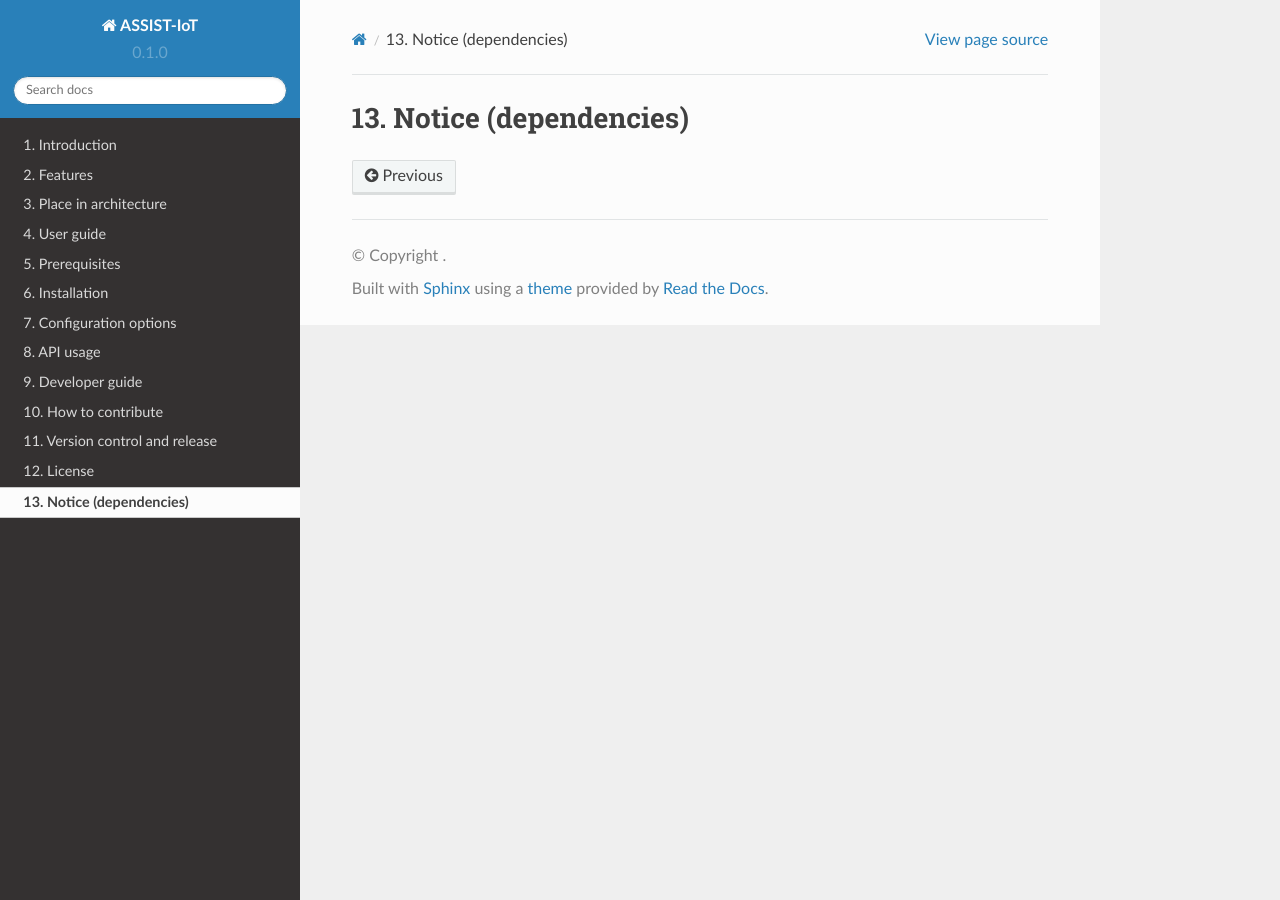
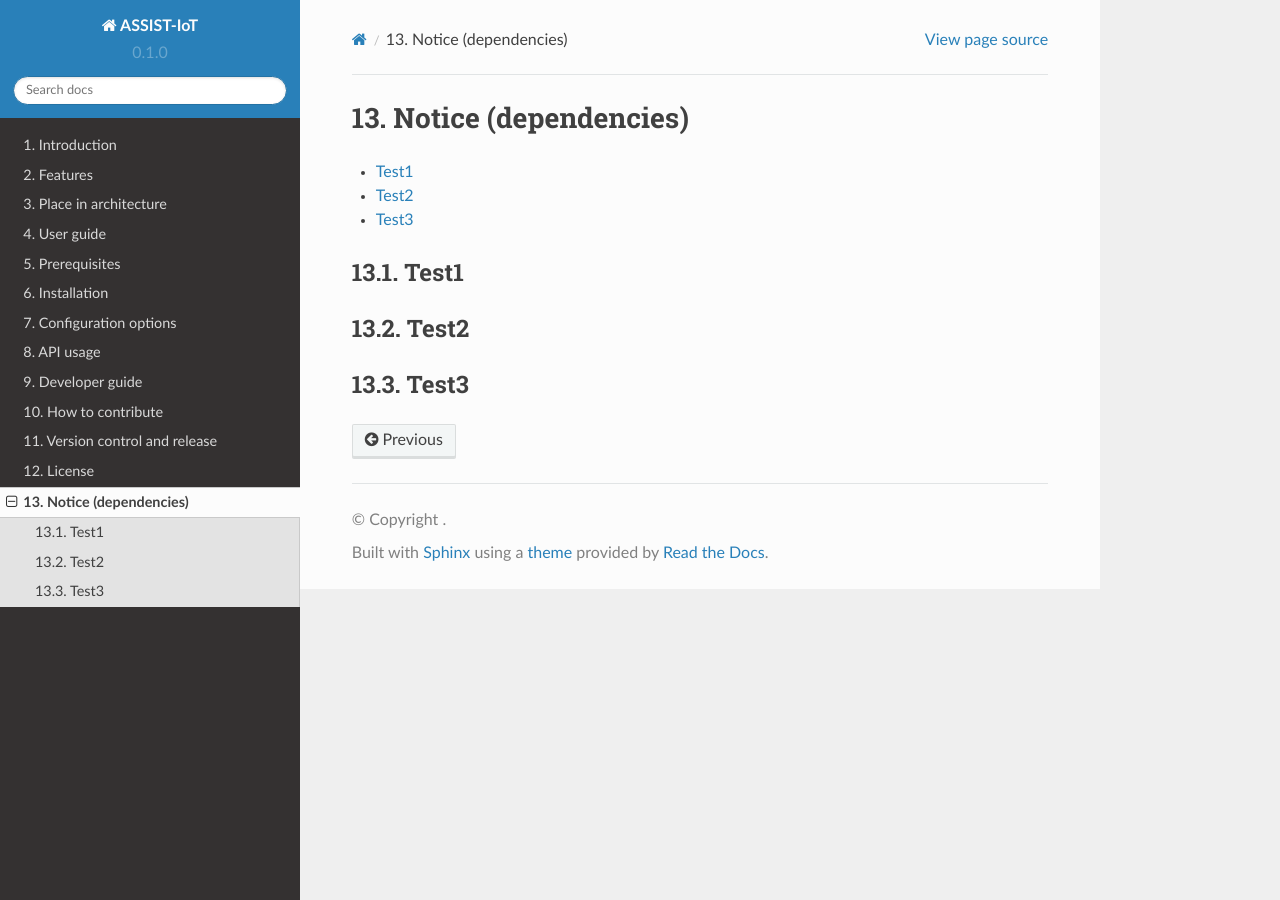
Before and after one commit to vrionisnick/rtd-tutorial, a Sphinx documentation site: the page built from docs/source/notice.rst, in a window 1280 px wide. Built offline with Sphinx 7.4.7 and the Read the Docs theme 2.0.0, drawn with Linux system fonts in a browser that asks for light colours.

Commit message:
Update notice.rst

```diff
--- a/docs/source/notice.rst
+++ b/docs/source/notice.rst
@@ -3,3 +3,19 @@
 ############
 Notice (dependencies)
 ############
+
+.. contents::
+  :local:
+  :depth: 1
+
+***************
+Test1
+***************
+
+***************
+Test2
+***************
+
+***************
+Test3
+***************
```
